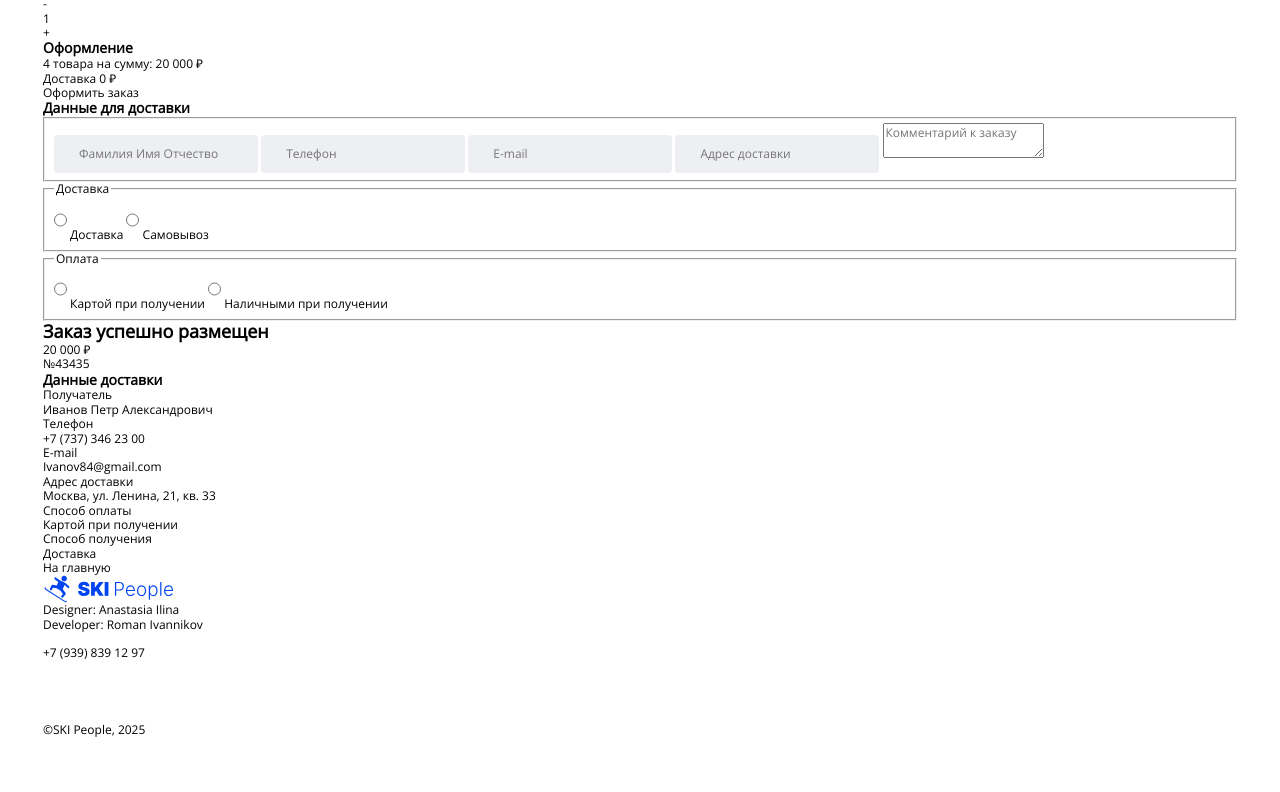
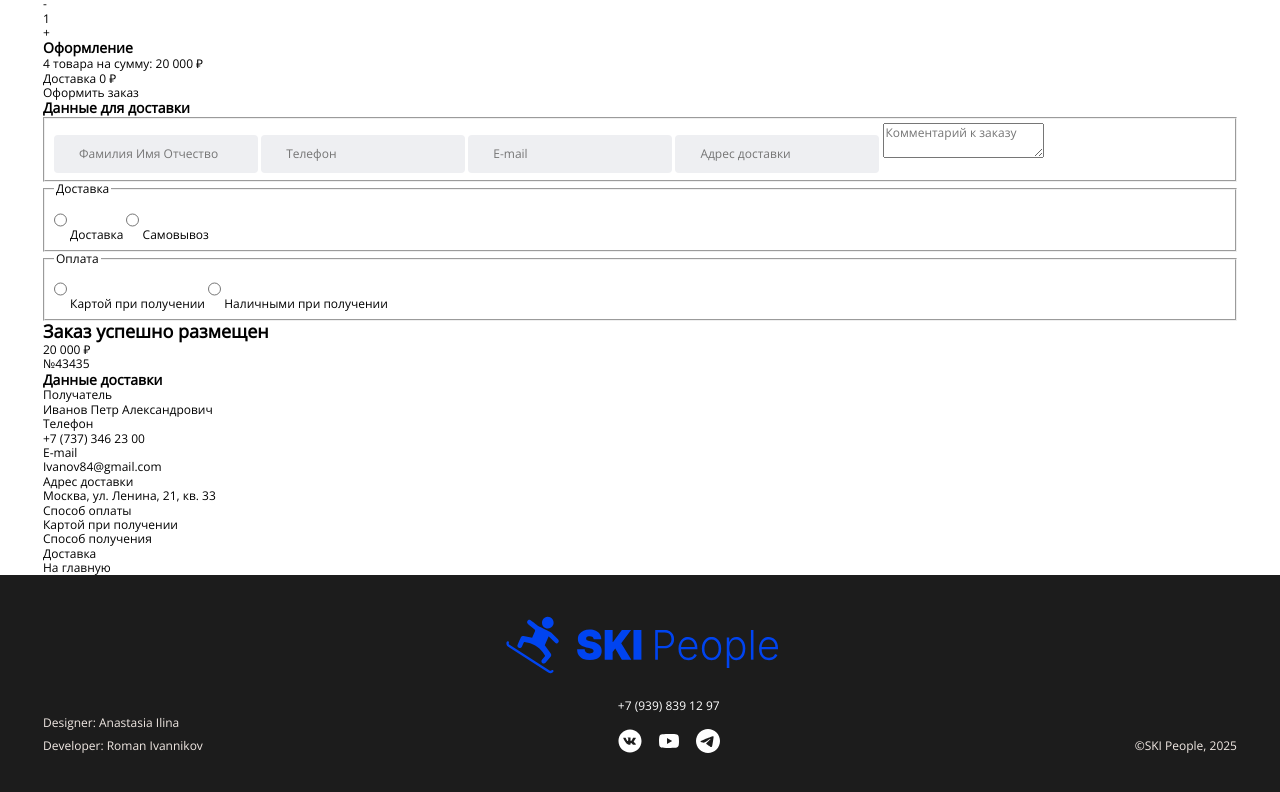
Before and after one commit to roman-ivannikov/ski-people, a website built with Vite: page index.html in a window 1280 px wide. Shown: the part 950-1742 px from the top of the page. Before the commit the page ends 1687 px from the top, so only its background shows below. Built offline with nearby package versions, Linux system fonts and the light colour scheme.

Commit message:
stylized footer

```diff
--- a/index.html
+++ b/index.html
@@ -278,8 +278,8 @@
             </div>
             <div class="footer__contacts">
               <a href="tel:+79398391297" class="footer__phone">
-                <svg width="12" height="14" viewBox="0 0 12 14" fill="none" xmlns="http://www.w3.org/2000/svg">
-                  <path d="M2.48578 0.544576L3.59264 0.210861C3.95794 0.100899 4.35076 0.127579 4.69784 0.285925C5.04492 0.44427 5.32254 0.723467 5.47892 1.07143L6.25492 2.79715C6.38961 3.09653 6.42715 3.43058 6.36227 3.75239C6.2974 4.0742 6.13336 4.36761 5.89321 4.59143L4.71206 5.692C4.55378 5.84229 4.67378 6.428 5.25206 7.43029C5.83092 8.43315 6.27835 8.82972 6.48464 8.768L8.03206 8.29486C8.34573 8.19892 8.68155 8.20353 8.99246 8.30806C9.30337 8.41258 9.57378 8.61178 9.76578 8.87772L10.8686 10.4063C11.0914 10.715 11.1945 11.094 11.1589 11.473C11.1233 11.852 10.9513 12.2051 10.6749 12.4669L9.82235 13.2743C9.54712 13.5349 9.20768 13.7179 8.83866 13.8045C8.46964 13.8912 8.08424 13.8784 7.72178 13.7674C5.93549 13.2206 4.28121 11.5977 2.73664 8.92172C1.18864 6.24172 0.604065 3.98115 1.01149 2.13429C1.09367 1.76215 1.2736 1.41866 1.53275 1.13922C1.79189 0.859784 2.12088 0.654516 2.48578 0.544576Z" fill="white"/>
+                <svg width="16" height="16" viewBox="0 0 16 16" fill="none" xmlns="http://www.w3.org/2000/svg">
+                  <path d="M4.48578 1.54458L5.59264 1.21086C5.95794 1.1009 6.35076 1.12758 6.69784 1.28592C7.04492 1.44427 7.32254 1.72347 7.47892 2.07143L8.25492 3.79715C8.38961 4.09653 8.42715 4.43058 8.36227 4.75239C8.2974 5.0742 8.13336 5.36761 7.89321 5.59143L6.71206 6.692C6.55378 6.84229 6.67378 7.428 7.25206 8.43029C7.83092 9.43315 8.27835 9.82972 8.48464 9.768L10.0321 9.29486C10.3457 9.19892 10.6816 9.20353 10.9925 9.30806C11.3034 9.41258 11.5738 9.61178 11.7658 9.87772L12.8686 11.4063C13.0914 11.715 13.1945 12.094 13.1589 12.473C13.1233 12.852 12.9513 13.2051 12.6749 13.4669L11.8223 14.2743C11.5471 14.5349 11.2077 14.7179 10.8387 14.8045C10.4696 14.8912 10.0842 14.8784 9.72178 14.7674C7.93549 14.2206 6.28121 12.5977 4.73664 9.92172C3.18864 7.24172 2.60406 4.98115 3.01149 3.13429C3.09367 2.76215 3.2736 2.41866 3.53275 2.13922C3.79189 1.85978 4.12088 1.65452 4.48578 1.54458Z" fill="white"/>
                 </svg>
                 +7 (939) 839 12 97
               </a>
@@ -293,8 +293,8 @@
                 </li>
                 <li class="socials__item social">
                   <a href="#" class="social__link">
-                    <svg width="20" height="14" viewBox="0 0 20 14" fill="none" xmlns="http://www.w3.org/2000/svg">
-                      <path d="M8 10L13.19 7L8 4V10ZM19.56 2.17C19.69 2.64 19.78 3.27 19.84 4.07C19.91 4.87 19.94 5.56 19.94 6.16L20 7C20 9.19 19.84 10.8 19.56 11.83C19.31 12.73 18.73 13.31 17.83 13.56C17.36 13.69 16.5 13.78 15.18 13.84C13.88 13.91 12.69 13.94 11.59 13.94L10 14C5.81 14 3.2 13.84 2.17 13.56C1.27 13.31 0.69 12.73 0.44 11.83C0.31 11.36 0.22 10.73 0.16 9.93C0.0900001 9.13 0.0599999 8.44 0.0599999 7.84L0 7C0 4.81 0.16 3.2 0.44 2.17C0.69 1.27 1.27 0.69 2.17 0.44C2.64 0.31 3.5 0.22 4.82 0.16C6.12 0.0899998 7.31 0.0599999 8.41 0.0599999L10 0C14.19 0 16.8 0.16 17.83 0.44C18.73 0.69 19.31 1.27 19.56 2.17Z" fill="white"/>
+                    <svg width="24" height="24" viewBox="0 0 24 24" fill="none" xmlns="http://www.w3.org/2000/svg">
+                      <path d="M10 15L15.19 12L10 9V15ZM21.56 7.17C21.69 7.64 21.78 8.27 21.84 9.07C21.91 9.87 21.94 10.56 21.94 11.16L22 12C22 14.19 21.84 15.8 21.56 16.83C21.31 17.73 20.73 18.31 19.83 18.56C19.36 18.69 18.5 18.78 17.18 18.84C15.88 18.91 14.69 18.94 13.59 18.94L12 19C7.81 19 5.2 18.84 4.17 18.56C3.27 18.31 2.69 17.73 2.44 16.83C2.31 16.36 2.22 15.73 2.16 14.93C2.09 14.13 2.06 13.44 2.06 12.84L2 12C2 9.81 2.16 8.2 2.44 7.17C2.69 6.27 3.27 5.69 4.17 5.44C4.64 5.31 5.5 5.22 6.82 5.16C8.12 5.09 9.31 5.06 10.41 5.06L12 5C16.19 5 18.8 5.16 19.83 5.44C20.73 5.69 21.31 6.27 21.56 7.17Z" fill="white"/>
                     </svg>
                   </a>
                 </li>
@@ -307,10 +307,10 @@
                 </li>
               </ul>
             </div>
+            <p class="footer__copyright">
+              ©SKI People, 2025
+            </p>
           </div>
-          <p class="footer__copyright">
-            ©SKI People, 2025
-          </p>
         </div>
       </div>
     </footer>
--- a/src/style.scss
+++ b/src/style.scss
@@ -2,3 +2,5 @@
 @use "styles/fonts";
 @use "styles/common";
 @use "styles/header";
+
+@use "styles/footer";
--- a/src/styles/common.scss
+++ b/src/styles/common.scss
@@ -31,3 +31,18 @@ input {
         transform: translateY(-50%);
     }
 }
+
+.logo {
+    &__image {
+        width: 100%;
+    }
+}
+
+.social {
+
+    // .social__link
+
+    &__link {
+        display: block;
+    }
+}
--- /dev/null
+++ b/src/styles/footer.scss
@@ -0,0 +1,96 @@
+.footer {
+    background-color: #1C1C1C;
+    color: #F1E9E4;
+
+    // .footer__wrapper
+
+    &__wrapper {
+        padding: 40px 0;
+    }
+
+    // .footer__logo
+
+    &__logo {
+        width: 164px;
+        margin-bottom: 24px;
+
+        @media (min-width: 768px) {
+            width: 275px;
+            margin-left: auto;
+            margin-right: auto;
+        }
+    }
+
+    // .footer__info
+
+    &__info {
+        display: flex;
+        flex-direction: column;
+        row-gap: 24px;
+
+        @media (min-width: 768px) {
+            flex-direction: row;
+            justify-content: space-between;
+            align-items: flex-end;
+        }
+    }
+
+    // .footer__author
+
+    &__author {
+        order: 2;
+
+        @media (min-width: 768px) {
+            order: 1;
+        }
+    }
+
+    &__author p:not(:last-child) {
+        margin-bottom: 8px;
+    }
+
+    // .footer__contacts
+
+    &__contacts {
+        color: #ffffff;
+        order: 1;
+    }
+
+    // .footer__phone
+
+    &__phone {
+        display: flex;
+        gap: 8px;
+        align-items: center;
+        margin-bottom: 16px;
+
+        svg {
+            @media (min-width: 768px) {
+                display: none;
+            }
+        }
+    }
+
+    // .footer__socials
+
+    &__socials {
+        display: flex;
+        align-items: center;
+        gap: 13px;
+
+        @media (min-width: 768px) {
+            justify-content: space-between;
+        }
+
+    }
+
+    & .social__link {
+        width: 24px;
+    }
+
+    // .footer__copyright
+
+    &__copyright {
+        order: 3;
+    }
+}
--- a/src/styles/header.scss
+++ b/src/styles/header.scss
@@ -4,9 +4,8 @@
 
     &__wrapper {
         display: grid;
-        grid-template-areas:
-            'logo links'
-            'search search';
+        grid-template-columns: 1fr 1fr;
+        grid-template-rows: auto auto;
         gap: 17px;
         align-items: center;
         padding: 18px 0 16px;
@@ -18,12 +17,14 @@
             padding-bottom: 16px;
         }
         @media (min-width: 1024px) {
-            grid-template-areas: 'logo search links';
+            grid-template-columns: 130px 408px 1fr;
+            grid-template-rows: auto;
             padding-top: 16px;
             padding-bottom: 15px;
             column-gap: 82px;
         }
         @media (min-width: 1440px) {
+            grid-template-columns: 130px 514px 1fr;
             column-gap: 188px;
         }
     }
@@ -31,7 +32,6 @@
     // .header__logo
 
     &__logo {
-        grid-area: logo;
         width: 106px;
 
         @media (min-width: 768px) {
@@ -42,10 +42,13 @@
     // .header__search
 
     &__search {
-        grid-area: search;
+        grid-row: 2 / 3;
+        grid-column: 1 / -1;
         width: 100%;
 
         @media (min-width: 1024px) {
+            grid-row: 1 / 2;
+            grid-column: 2 / 3;
             width: 408px;
         }
 
@@ -57,7 +60,6 @@
     // .header__links
 
     &__links {
-        grid-area: links;
         justify-self: end;
         display: flex;
         align-items: center;
@@ -78,18 +80,7 @@
 
     }
 }
-.logo {
 
-    // .logo__link
-
-    &__link {
-    }
-
-    // .logo__image
-
-    &__image {
-    }
-}
 .link {
 
     display: flex;
@@ -103,19 +94,4 @@
             flex-direction: row;
         }
     }
-
-    // .link__text
-
-    &__text {
-    }
-
-    // .link__icon
-
-    &__icon {
-    }
-
-    // .link__count
-
-    &__count {
-    }
 }
```
